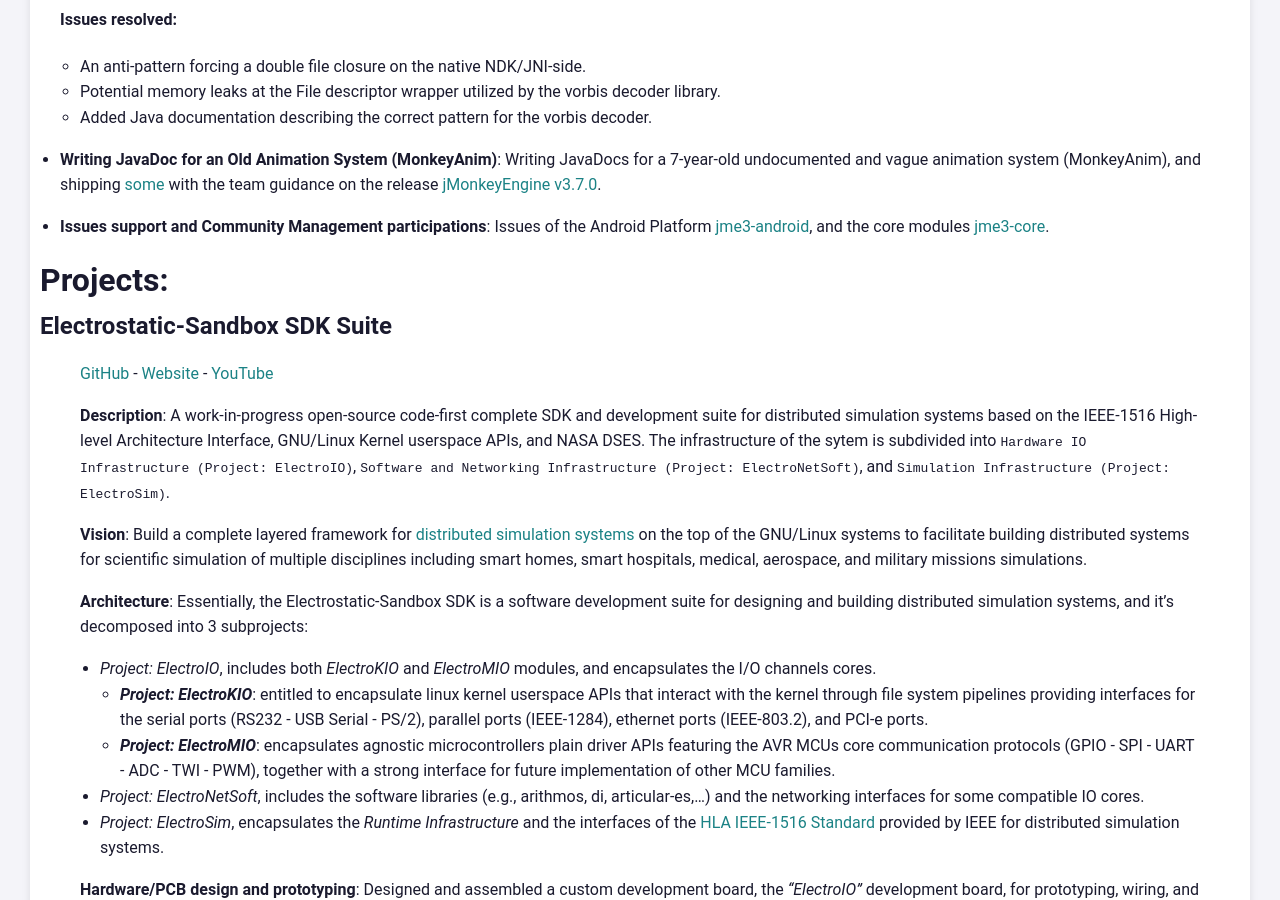
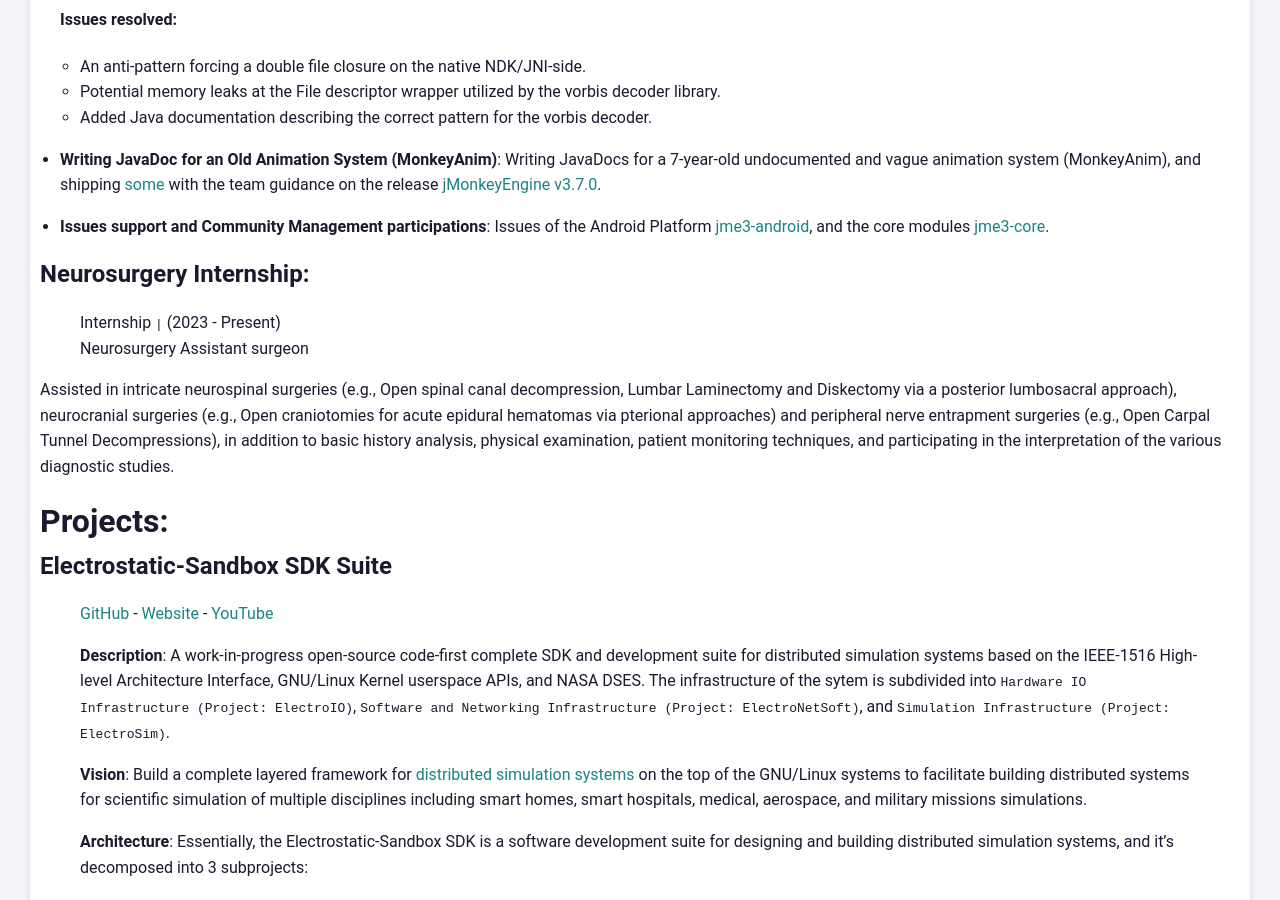
Before and after one commit to pavly-gerges/pavly-gerges, a Jekyll site: the page built from resume/index.md, in a window 1280 px wide and 900 px high, scrolled down 2554 px. Built offline with Jekyll 4.4.1, drawn with Linux system fonts in a browser that asks for light colours; our own code applies the rules of GitHub Pages for plain Markdown files.

Commit message:
index.md: internship in neurosurgical techniques

```diff
--- a/resume/index.md
+++ b/resume/index.md
@@ -57,6 +57,12 @@ Upon the request of one of the Pi4j community leaders, I published an article ab
 - **Writing JavaDoc for an Old Animation System (MonkeyAnim)**: Writing JavaDocs for a 7-year-old undocumented and vague animation system (MonkeyAnim), and shipping [some](https://github.com/jMonkeyEngine/jmonkeyengine/pulls?q=is%3Apr+com.jme3.anim+is%3Aclosed+author%3Apavly-gerges) with the team guidance on the release [jMonkeyEngine v3.7.0](https://github.com/jMonkeyEngine/jmonkeyengine/releases/tag/v3.7.0-alpha1).
 
 - **Issues support and Community Management participations**: Issues of the Android Platform [jme3-android](https://github.com/jMonkeyEngine/jmonkeyengine/commits/master/jme3-android?author=pavly-gerges), and the core modules [jme3-core](https://github.com/jMonkeyEngine/jmonkeyengine/commits/master/jme3-core?author=pavly-gerges).
+
+## Neurosurgery Internship:
+> Internship `|` (2023 - Present) <br/>
+> Neurosurgery Assistant surgeon
+
+Assisted in intricate neurospinal surgeries (e.g., Open spinal canal decompression, Lumbar Laminectomy and Diskectomy via a posterior lumbosacral approach), neurocranial surgeries (e.g., Open craniotomies for acute epidural hematomas via pterional approaches) and peripheral nerve entrapment surgeries (e.g., Open Carpal Tunnel Decompressions), in addition to basic history analysis, physical examination, patient monitoring techniques, and participating in the interpretation of the various diagnostic studies.
 
 # Projects:
 ## Electrostatic-Sandbox SDK Suite
```
